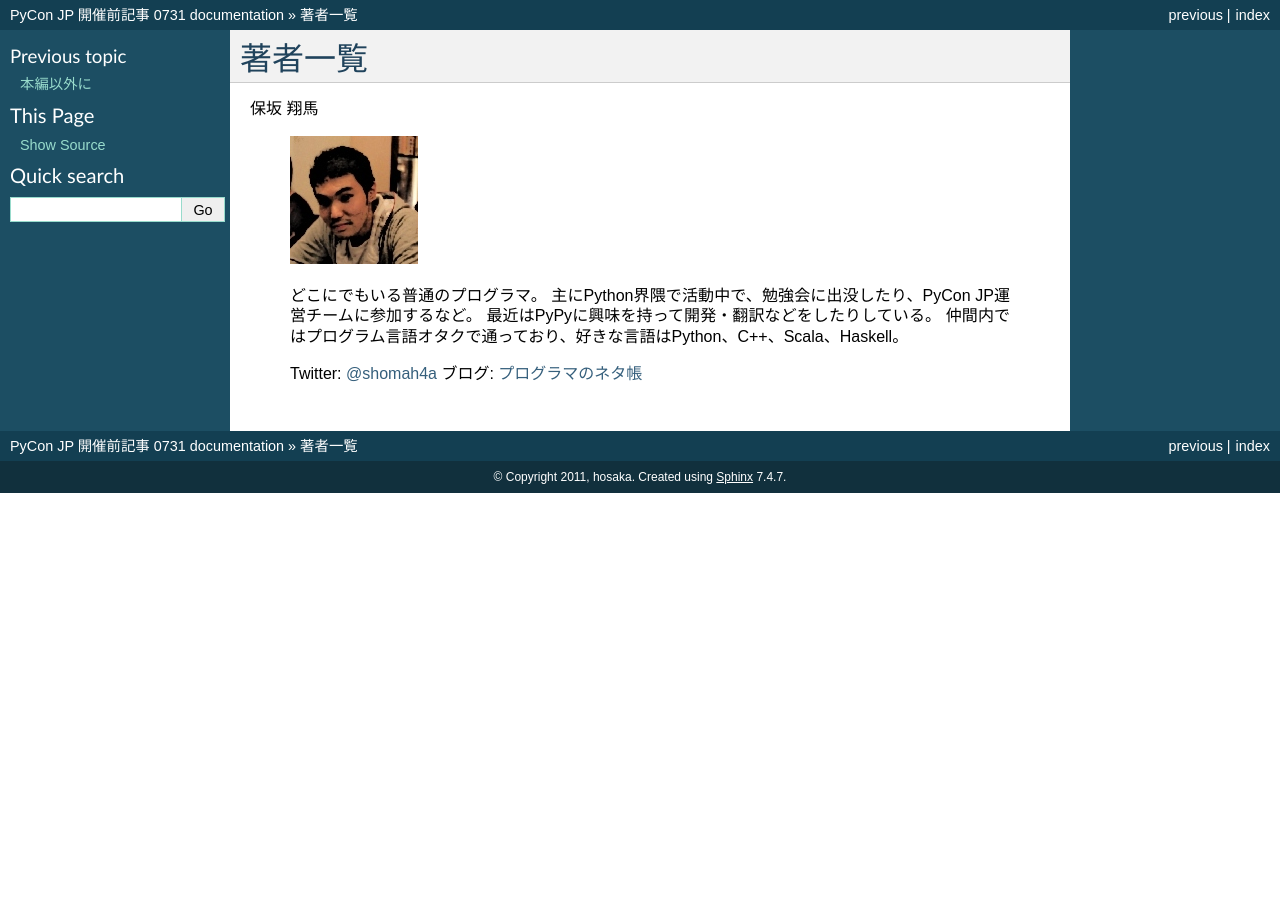
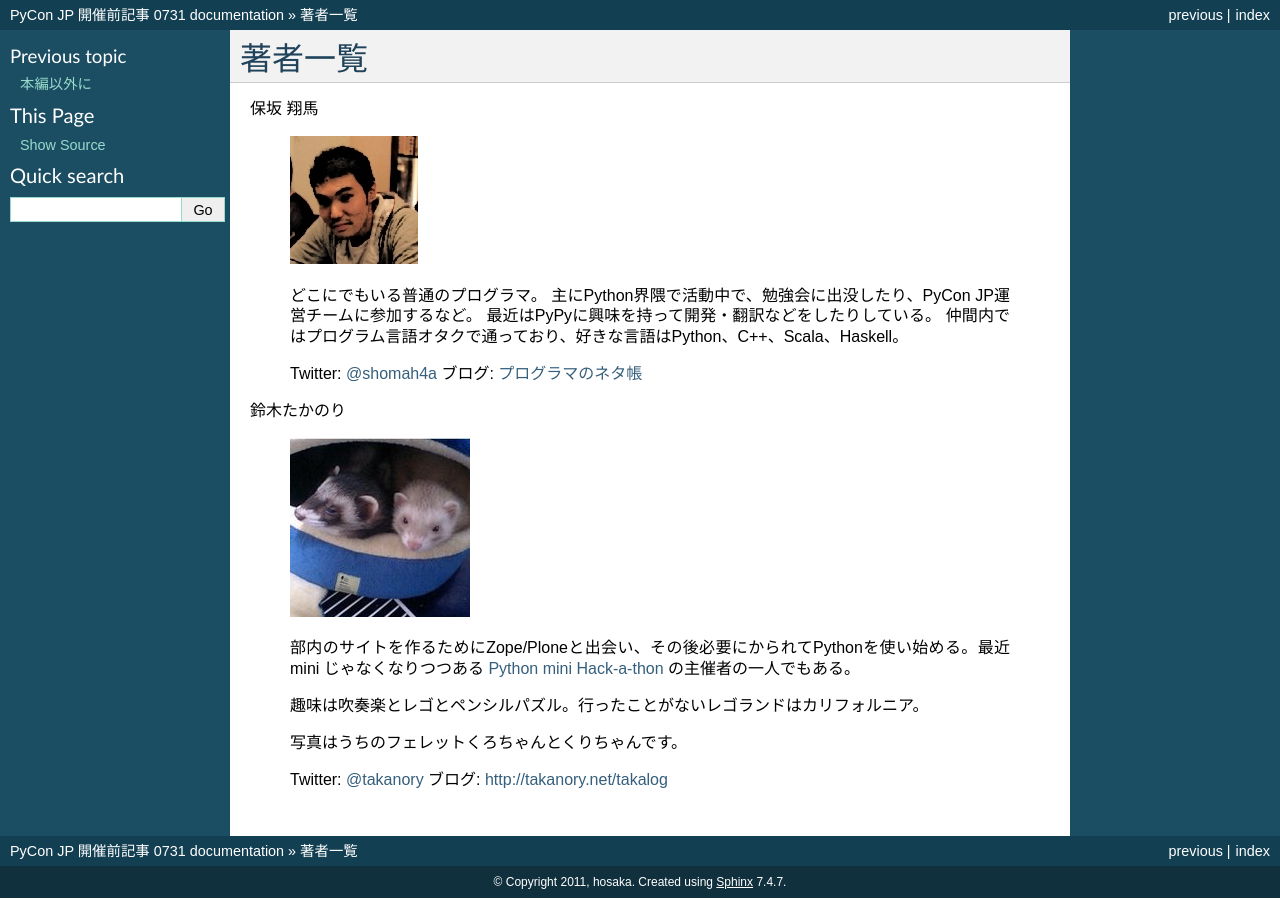
Before and after one commit to michilu/prepycon-article, a Sphinx documentation site: the page built from sphinx/authors.rst, in a window 1280 px wide. Built offline with Sphinx 7.4.7, drawn with Linux system fonts in a browser that asks for light colours.

Commit message:
added takanori's profile

```diff
--- a/sphinx/authors.rst
+++ b/sphinx/authors.rst
@@ -14,3 +14,16 @@
 
     Twitter: `@shomah4a <http://twitter.com/#!/shomah4a>`_
     ブログ: `プログラマのネタ帳 <http://d.hatena.ne.jp/shomah4a>`_
+
+鈴木たかのり
+
+    .. image:: /_static/takanori-kurokuri.jpg
+
+    部内のサイトを作るためにZope/Ploneと出会い、その後必要にかられてPythonを使い始める。最近 mini じゃなくなりつつある `Python mini Hack-a-thon <http://atnd.org/events/17896>`_ の主催者の一人でもある。
+
+    趣味は吹奏楽とレゴとペンシルパズル。行ったことがないレゴランドはカリフォルニア。
+
+    写真はうちのフェレットくろちゃんとくりちゃんです。
+
+    Twitter: `@takanory <http://twitter.com/#!/takanory>`_
+    ブログ: http://takanory.net/takalog
```
Also changed, not shown: sphinx/_static/takanori-kurokuri.jpg (added).
